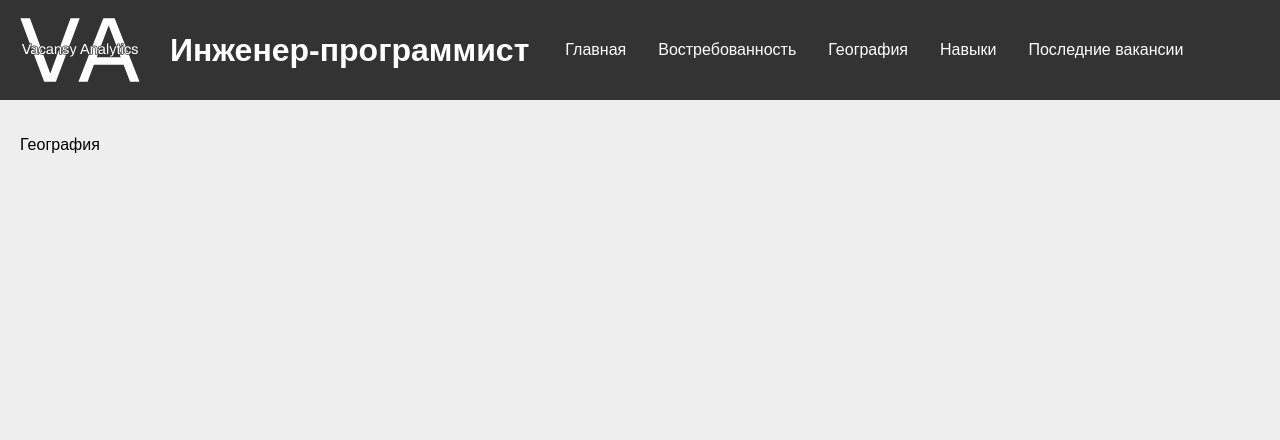
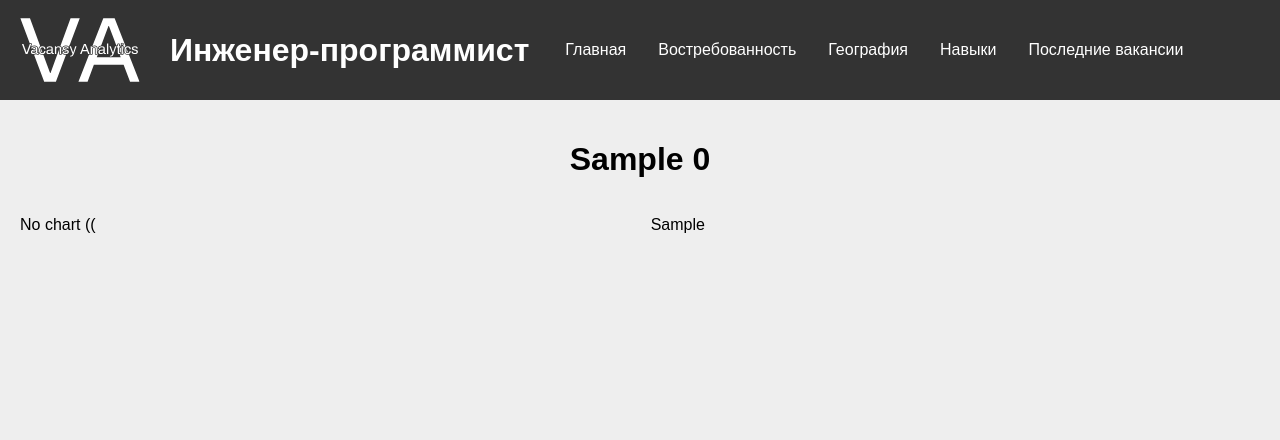
Before and after one commit to ZNickel/JP_Zefirov, a Django app: template templates/geography_page.html in a window 1280 px wide. Shown: the top 440 px of the page. Run offline with Django 5.2, Linux system fonts and the light colour scheme; the template is opened without the code that fills it: most values are stand-ins (such as "Sample title", 1, 10 or a date in 2020).

Commit message:
Add page 3

```diff
--- a/static/css/style_demand_page.css
+++ b/static/css/style_demand_page.css
@@ -1,6 +1,7 @@
 .chart-img {
     width: 33%;
     height: auto;
+    margin-left: 200px;
 }
 
 .title-div {
@@ -24,10 +25,11 @@
     margin: auto;
 }
 
-table, tr, td{
+table, tr, td {
     border: 1px solid black;
 }
-td{
+
+td {
     padding-left: 20px;
     padding-right: 20px;
 }
--- a/templates/demand_page.html
+++ b/templates/demand_page.html
@@ -10,7 +10,6 @@
 {% endblock %}
 
 {% block content %}
-
     {% for d in data %}
         <div class="title-div"><h1>{{ d.0.name }}</h1></div>
 
--- a/templates/geography_page.html
+++ b/templates/geography_page.html
@@ -6,9 +6,24 @@
 {% endblock %}
 
 {% block page_style %}
-    <link rel="stylesheet" href="{% static '/css/style_geography_page.css' %}">
+    <link rel="stylesheet" href="{% static '/css/style_demand_page.css' %}">
 {% endblock %}
 
 {% block content %}
-    <p>География</p>
+    {% for d in data %}
+        <div class="title-div"><h1>{{ d.0.name }}</h1></div>
+
+        <div class="theme-content">
+            {% with chart_file=d.0.chartfile_set.first %}
+                {% if chart_file %}
+                    <img class="chart-img" src="{{ chart_file.image.url }}" alt="{{ theme.name }} Chart">
+                {% else %}
+                    <p>No chart ((</p>
+                {% endif %}
+            {% endwith %}
+            <div class="table-div">
+                {{ d.1 |safe }}
+            </div>
+        </div>
+    {% endfor %}
 {% endblock %}
```
Also changed, not shown: main_app/views.py (+23 -18 lines).
